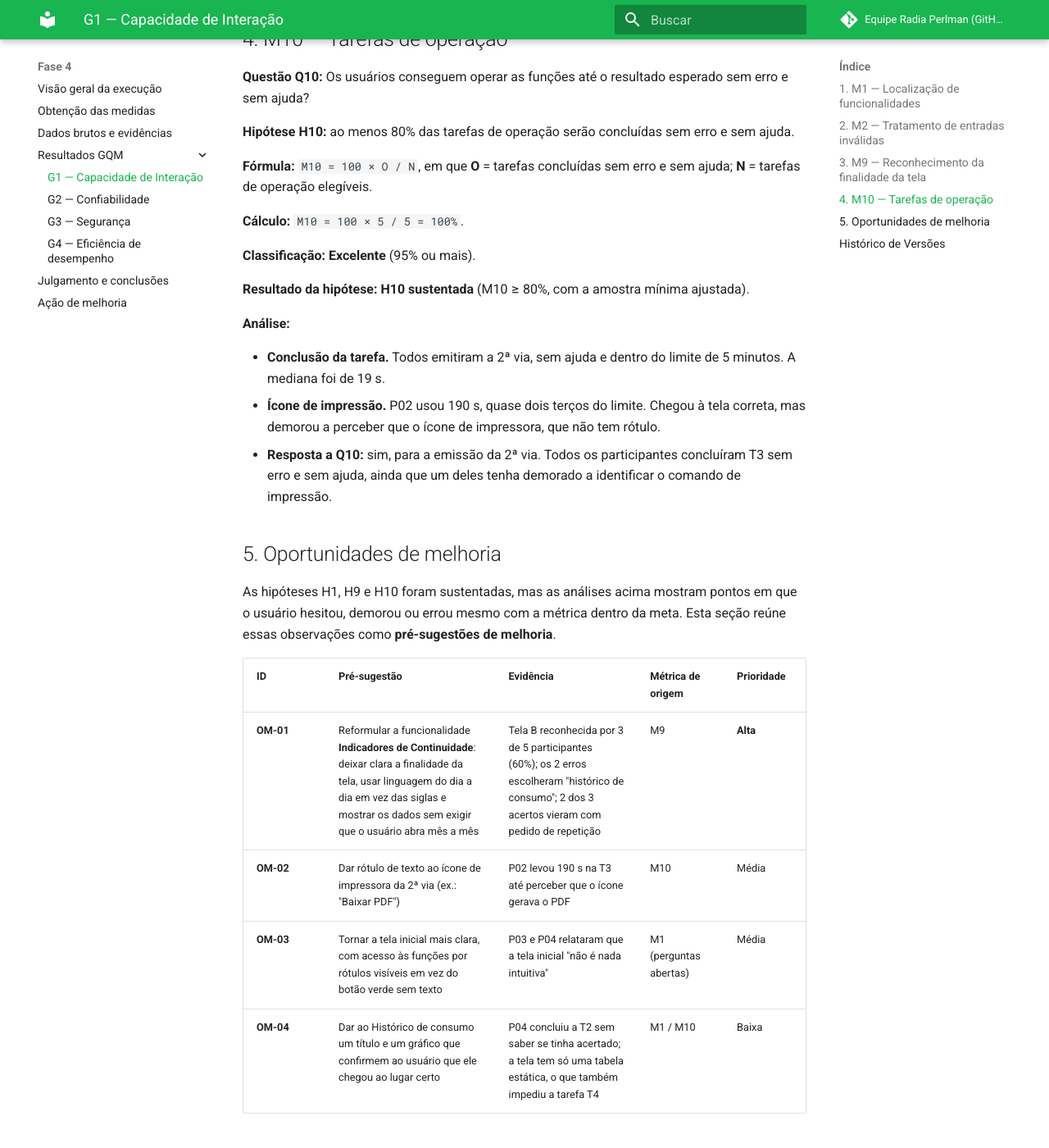
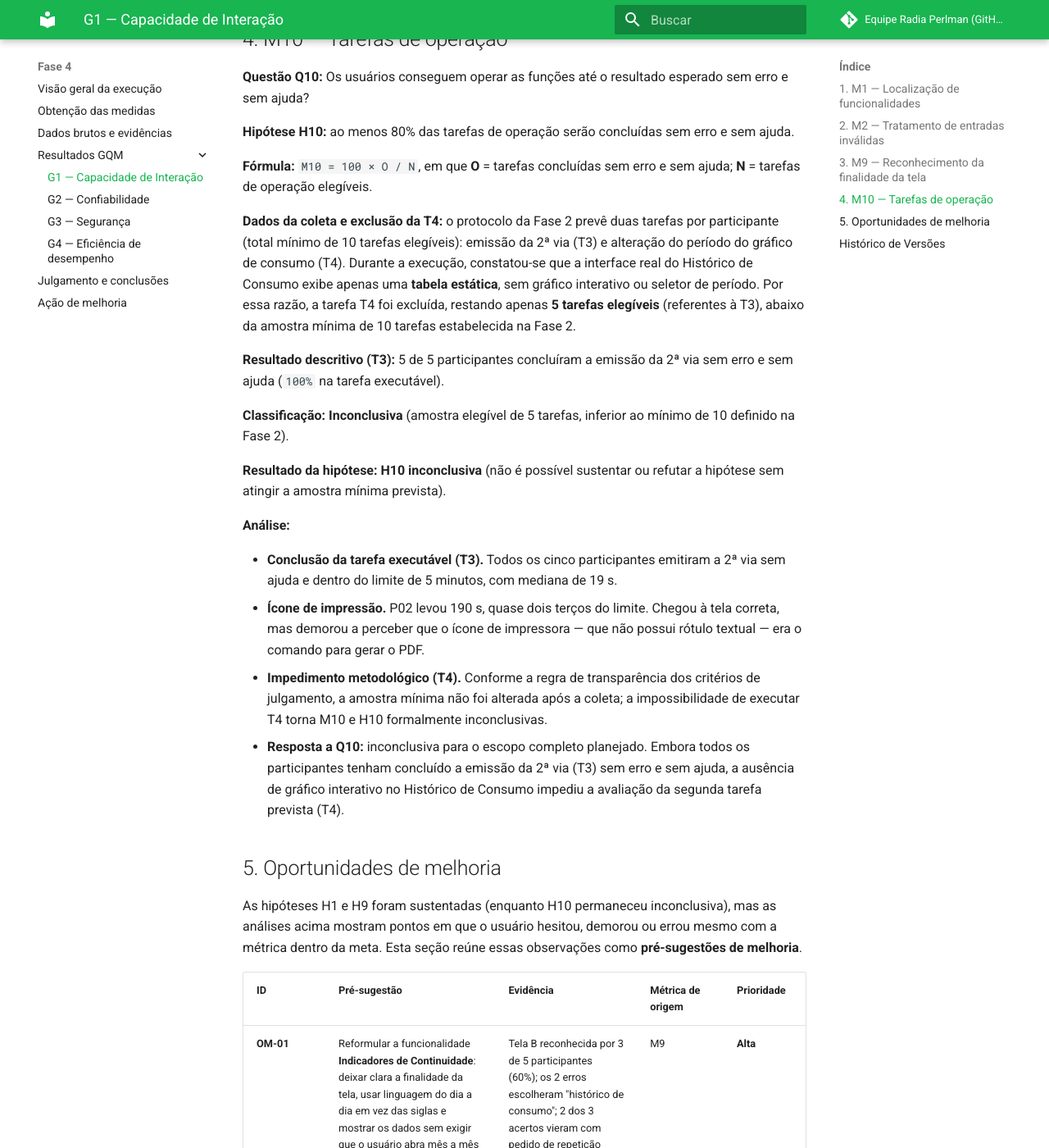
Before and after one commit to FCTE-Qualidade-de-Software-1/2026-2_T02_RADIA_PERLMAN, an MkDocs documentation site: the page built from docs/fase4/resultados-g1-capacidade-interacao.md, in a window 1280 px wide and 1400 px high, scrolled down 3746 px. Shown: the whole window at 82% size. Built offline with MkDocs 1.6.1 and Material for MkDocs 9.7.7, drawn with Linux system fonts in a browser that asks for light colours; comment, search, counter and statistics services are not loaded; some of the changed text lies outside the part shown.

Commit message:
docs(fase4): declara M10 inconclusiva pela exclusão da T4 e documenta ausência de gráfico no Histórico de Consumo

```diff
--- a/docs/fase4/resultados-g1-capacidade-interacao.md
+++ b/docs/fase4/resultados-g1-capacidade-interacao.md
@@ -97,22 +97,24 @@ As fórmulas, as faixas de pontuação e as quantidades mínimas são as definid
 
 **Fórmula:** `M10 = 100 × O / N`, em que **O** = tarefas concluídas sem erro e sem ajuda; **N** = tarefas de operação elegíveis.
 
-**Cálculo:** `M10 = 100 × 5 / 5 = 100%`.
+**Dados da coleta e exclusão da T4:** o protocolo da Fase 2 prevê duas tarefas por participante (total mínimo de 10 tarefas elegíveis): emissão da 2ª via (T3) e alteração do período do gráfico de consumo (T4). Durante a execução, constatou-se que a interface real do Histórico de Consumo exibe apenas uma **tabela estática**, sem gráfico interativo ou seletor de período. Por essa razão, a tarefa T4 foi excluída, restando apenas **5 tarefas elegíveis** (referentes à T3), abaixo da amostra mínima de 10 tarefas estabelecida na Fase 2.
 
-**Classificação:** **Excelente** (95% ou mais).
+**Resultado descritivo (T3):** 5 de 5 participantes concluíram a emissão da 2ª via sem erro e sem ajuda (`100%` na tarefa executável).
 
-**Resultado da hipótese:** **H10 sustentada** (M10 ≥ 80%, com a amostra mínima ajustada).
+**Classificação:** **Inconclusiva** (amostra elegível de 5 tarefas, inferior ao mínimo de 10 definido na Fase 2).
+
+**Resultado da hipótese:** **H10 inconclusiva** (não é possível sustentar ou refutar a hipótese sem atingir a amostra mínima prevista).
 
 **Análise:**
 
-- **Conclusão da tarefa.** Todos emitiram a 2ª via, sem ajuda e dentro do limite de 5 minutos. A mediana foi de 19 s.
-- **Ícone de impressão.** P02 usou 190 s, quase dois terços do limite. Chegou à tela correta, mas demorou a perceber que o ícone de impressora, que não tem rótulo.
-- **Resposta a Q10:** sim, para a emissão da 2ª via. Todos os participantes concluíram T3 sem erro e sem ajuda, ainda que um deles tenha demorado a identificar o comando de impressão.
-
+- **Conclusão da tarefa executável (T3).** Todos os cinco participantes emitiram a 2ª via sem ajuda e dentro do limite de 5 minutos, com mediana de 19 s.
+- **Ícone de impressão.** P02 levou 190 s, quase dois terços do limite. Chegou à tela correta, mas demorou a perceber que o ícone de impressora — que não possui rótulo textual — era o comando para gerar o PDF.
+- **Impedimento metodológico (T4).** Conforme a regra de transparência dos critérios de julgamento, a amostra mínima não foi alterada após a coleta; a impossibilidade de executar T4 torna M10 e H10 formalmente inconclusivas.
+- **Resposta a Q10:** inconclusiva para o escopo completo planejado. Embora todos os participantes tenham concluído a emissão da 2ª via (T3) sem erro e sem ajuda, a ausência de gráfico interativo no Histórico de Consumo impediu a avaliação da segunda tarefa prevista (T4).
 
 ## 5. Oportunidades de melhoria
 
-As hipóteses H1, H9 e H10 foram sustentadas, mas as análises acima mostram pontos em que o usuário hesitou, demorou ou errou mesmo com a métrica dentro da meta. Esta seção reúne essas observações como **pré-sugestões de melhoria**.
+As hipóteses H1 e H9 foram sustentadas (enquanto H10 permaneceu inconclusiva), mas as análises acima mostram pontos em que o usuário hesitou, demorou ou errou mesmo com a métrica dentro da meta. Esta seção reúne essas observações como **pré-sugestões de melhoria**.
 
 
 | ID | Pré-sugestão | Evidência | Métrica de origem | Prioridade |
@@ -127,5 +129,6 @@ As hipóteses H1, H9 e H10 foram sustentadas, mas as análises acima mostram pon
 | Versão | Data | Descrição da Alteração | Autor(a) |
 |---|---|---|---|
 | 1.0 | 21/11/2026 | Análise de M1, M9 e M10 a partir das fichas P01 a P05 | Beatriz |
-| 1.1 | 22/11/2026 | Análise da M2| Isabella |
+| 1.1 | 22/11/2026 | Análise da M2 | Isabella |
 | 1.2 | 22/11/2026 | Inclusão da seção de oportunidades de melhoria (pré-sugestões OM-01 a OM-04) e ligação com a página Ação de melhoria; correção de frase incompleta na análise de M10 | Beatriz |
+| 1.3 | 23/11/2026 | Formalização de M10/H10 como inconclusiva devido à exclusão da T4 (ausência de gráfico interativo na interface) | Dara Maria Barbosa de Sousa |
```
Also changed, not shown: docs/fase4/julgamento-conclusoes.md (+3 -2 lines), docs/fase4/resultados-g4-desempenho.md (+2 -1 lines).
